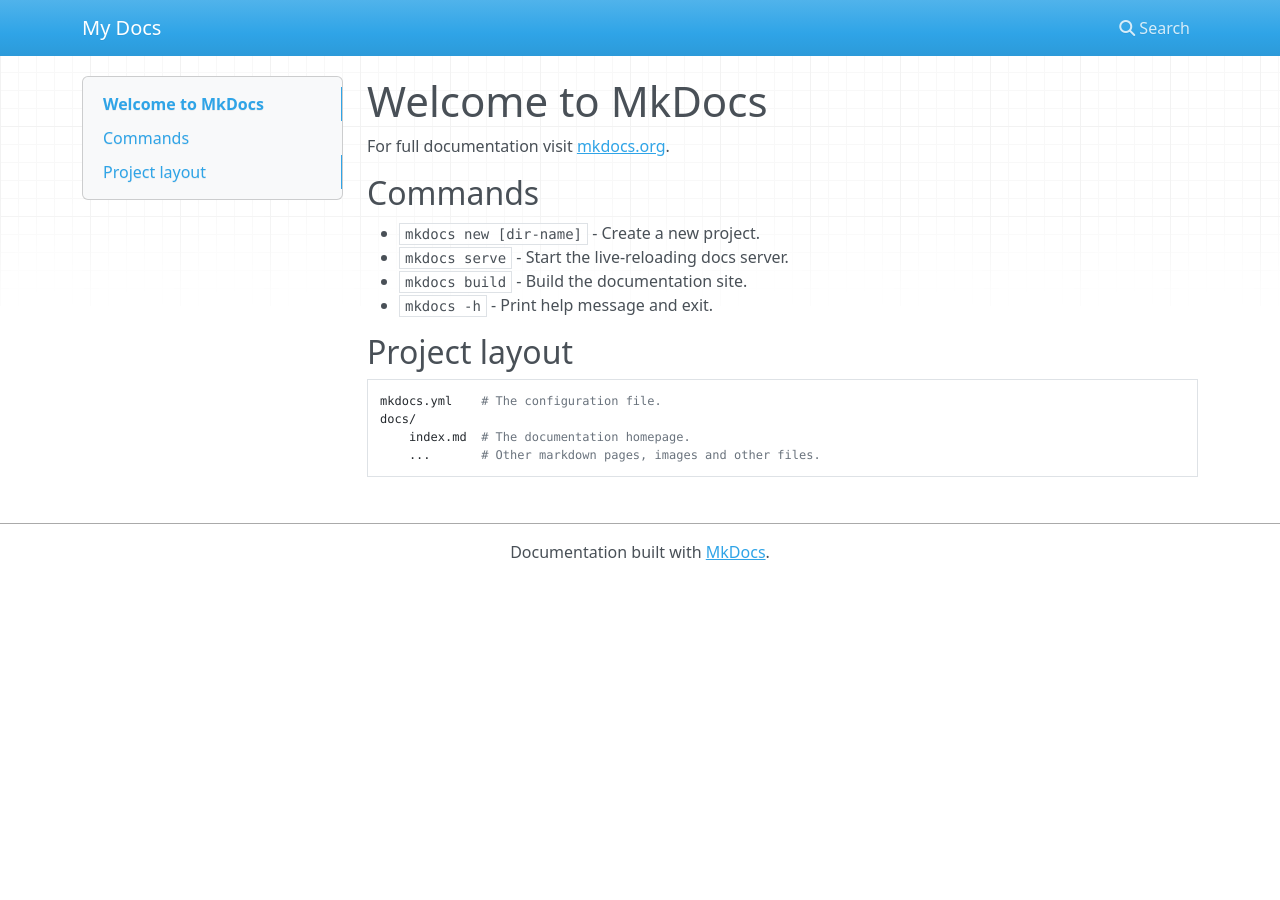
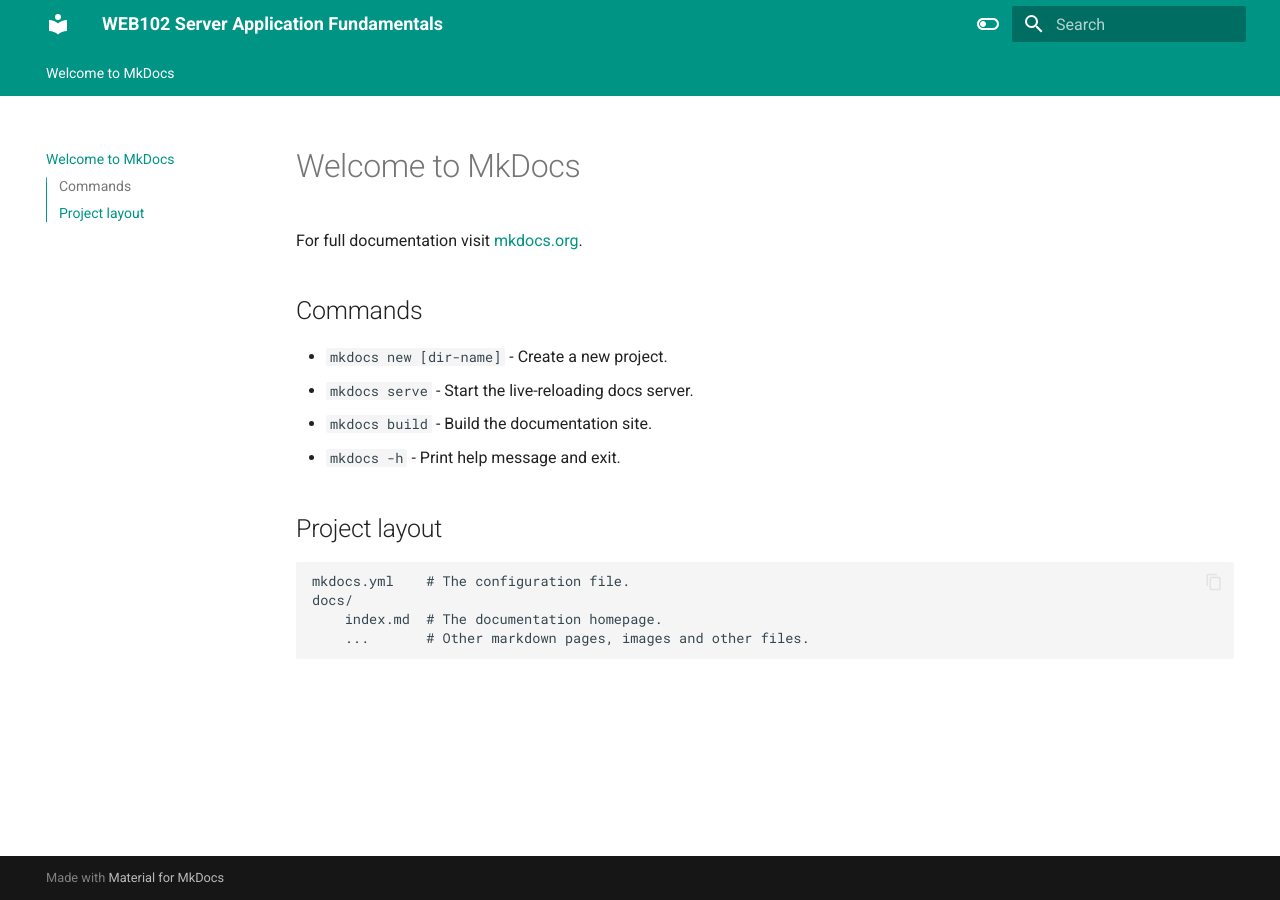
Before and after one commit to syangche/backend_auth_tutorial, an MkDocs documentation site: the page built from docs/index.md, in a window 1280 px wide. Built offline with MkDocs 1.6.1 and Material for MkDocs 9.7.7, drawn with Linux system fonts in a browser that asks for light colours; nearby versions of some CDN libraries.

Commit message:
config: github actions

```diff
--- a/mkdocs.yml
+++ b/mkdocs.yml
@@ -1 +1,49 @@
-site_name: My Docs
+site_name: WEB102 Server Application Fundamentals
+site_url: https://rubcstswe.github.io/web102/
+theme:
+  name: material
+  features:
+    - navigation.tabs
+    - navigation.sections
+    - toc.integrate
+    - navigation.top
+    - search.suggest
+    - search.highlight
+    - content.tabs.link
+    - content.code.annotate
+    - content.code.copy
+  language: en
+  palette:
+    - scheme: default
+      toggle:
+        icon: material/toggle-switch-off-outline
+        name: Switch to dark mode
+      primary: teal
+      accent: purple
+    - scheme: slate
+      toggle:
+        icon: material/toggle-switch
+        name: Switch to light mode
+      primary: teal
+      accent: lime
+
+plugins:
+  - social
+  - search
+
+markdown_extensions:
+  - pymdownx.highlight:
+      anchor_linenums: true
+  - pymdownx.inlinehilite
+  - pymdownx.snippets
+  - admonition
+  - pymdownx.arithmatex:
+      generic: true
+  - footnotes
+  - pymdownx.details
+  - pymdownx.superfences
+  - pymdownx.mark
+  - attr_list
+  - pymdownx.emoji:
+      emoji_index: !!python/name:material.extensions.emoji.twemoji
+      emoji_generator: !!python/name:material.extensions.emoji.to_svg
```
Also changed, not shown: 1 other file.
